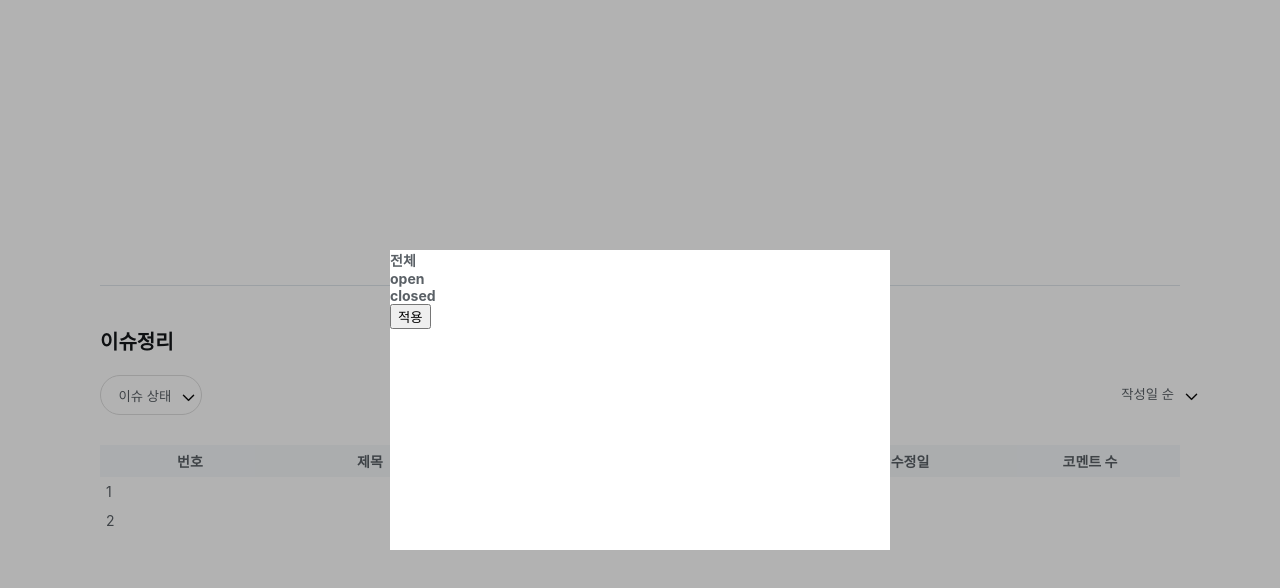
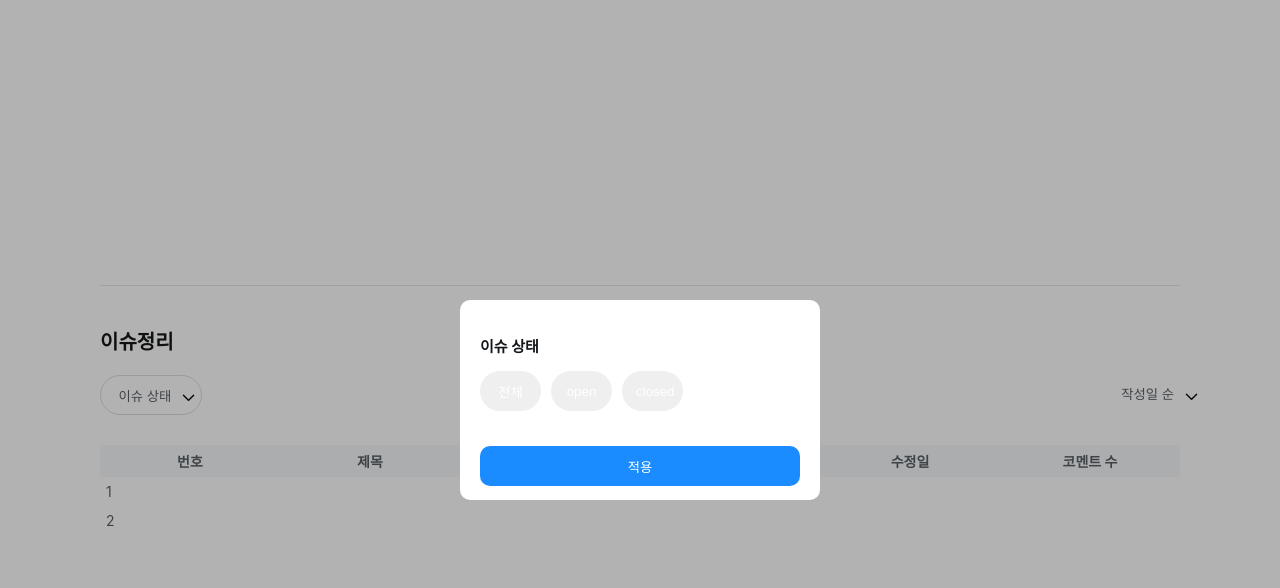
Before and after one commit to kimhaneui/Spacewalk, a React (Create React App) app in the folder my-react-app/: page /home in a window 1280 px wide. Both pictures are taken after a click on the button "이슈 상태". Shown: the top 588 px of the page. Built offline with nearby package versions, Linux system fonts and the light colour scheme.

Commit message:
Feat: SortModal&button style-component add

```diff
--- a/my-react-app/src/Home.tsx
+++ b/my-react-app/src/Home.tsx
@@ -20,10 +20,10 @@ const Home: React.FC = () => {
     setSortModalOpen(true);
   };
   const closeFilterModal = (id: any) => {
-    setFilterModalOpen(false)
+    setFilterModalOpen(false);
   };
   const closeSortModal = (id: any) => {
-    setSortModalOpen(false)
+    setSortModalOpen(false);
   };
   useEffect(() => {
     async function fetchData() {
--- /dev/null
+++ b/my-react-app/src/component/Button.tsx
@@ -0,0 +1,43 @@
+// Button.tsx
+import React from 'react';
+import './component.css';
+
+interface ButtonProps {
+  onClick: () => void;
+  width?: string;
+  backgroundColor?: string;
+  color?: string;
+  borderRadius?: string;
+  className?: string;
+  children: React.ReactNode;
+}
+
+const Button: React.FC<ButtonProps> = ({
+  onClick,
+  className,
+  width,
+  borderRadius,
+  backgroundColor,
+  color,
+  children,
+}) => {
+  const buttonStyle: React.CSSProperties = {
+    width,
+    backgroundColor,
+    color: color || '#fff',
+  };
+  if (borderRadius) {
+    buttonStyle.borderRadius = borderRadius;
+  }
+  return (
+    <button
+      className={`modal-button ${className || ''}`}
+      style={buttonStyle}
+      onClick={onClick}
+    >
+      {children}
+    </button>
+  );
+};
+
+export default Button;
--- /dev/null
+++ b/my-react-app/src/component/component.css
@@ -0,0 +1,11 @@
+.modal-button {
+  width: 61px;
+  height: 40px;
+  padding: 10px 14px;
+  border-radius: 30px;
+  cursor: pointer;
+}
+button {
+  color: white;
+  border: none;
+}
--- a/my-react-app/src/modal/FilterModal.tsx
+++ b/my-react-app/src/modal/FilterModal.tsx
@@ -1,5 +1,6 @@
 // Modal.tsx
 import React, { useState } from 'react';
+import Button from '../component/Button';
 import './Modal.css';
 
 interface ModalProps {
@@ -8,25 +9,55 @@ interface ModalProps {
 }
 
 const Modal: React.FC<ModalProps> = ({ isOpen, onClose }) => {
-  const [checkedButton, setCheckedButton] = useState(null);
-
   const buttons = [
     { id: 1, text: '전체' },
     { id: 2, text: 'open' },
     { id: 3, text: 'closed' },
   ];
+  const [checkedButton, setCheckedButton] = useState(null);
+
+  const handleButtonClick = (buttonId: any) => {
+    setCheckedButton(buttonId);
+  };
+
   const buttonClick = () => {
     console.log(checkedButton, 'checkedButton');
     onClose(checkedButton);
   };
   return (
     <div className={`modal ${isOpen ? 'open' : ''}`} onClick={onClose}>
-      <div className='modal-content'>
-        {buttons.map((button) => (
-          <div key={button.text}>{button.text}</div>
-        ))}
-        <button onClick={() => buttonClick()}>적용</button>
-      </div>
+      {/* 모달 내용 */}
+      {isOpen && (
+        <div
+          className='modal-content'
+          onClick={(e) => e.stopPropagation()}
+        >
+          <div>
+            <p>이슈 상태</p>
+          </div>
+          <div className='button-container'>
+            {buttons.map((button) => (
+              <Button
+                key={button.text}
+                onClick={() => handleButtonClick(button.text)}
+                className={checkedButton === button.text ? 'checked' : ''}
+              >
+                {button.text}
+              </Button>
+            ))}
+          </div>
+          <div className='confirm-btn'>
+            <Button
+              backgroundColor={'#1A8CFF'}
+              width={'320px'}
+              borderRadius={'10px'}
+              onClick={() => buttonClick()}
+            >
+              적용
+            </Button>
+          </div>
+        </div>
+      )}
     </div>
   );
 };
--- a/my-react-app/src/modal/Modal.css
+++ b/my-react-app/src/modal/Modal.css
@@ -18,8 +18,29 @@
   visibility: visible;
   opacity: 1;
 }
-.modal-content{
-  width: 500px;
-  height: 300px;
-  background-color: white;
+.modal-content {
+  width: 320px;
+  height: 110px;
+  background-color: #fff;
+  border-radius: 10px;
+  justify-content: center;
+  color: #14171A;
+  padding: 20px 20px 70px;
 }
+.modal-content p{
+  font-size: 15px;
+}
+
+.button-container {
+  display: flex;
+  gap: 10px;
+  color: white;
+}
+.confirm-btn{
+  width: 100%;
+  text-align: center;
+  margin-top: 35px;
+}
+.checked{
+  background-color: #1A8CFF;
+}
--- a/my-react-app/src/modal/SortModal.tsx
+++ b/my-react-app/src/modal/SortModal.tsx
@@ -1,16 +1,30 @@
 // Modal.tsx
 import React from 'react';
 import './Modal.css';
+import Button from '../component/Button';
 
-interface FilterModalProps {
+interface SortModalProps {
   isOpen: boolean;
   onClose: (id: any) => void;
 }
 
-const FilterModal: React.FC<FilterModalProps> = ({ isOpen, onClose }) => {
+const SortModal: React.FC<SortModalProps> = ({ isOpen, onClose }) => {
+  const buttons = [
+    { id: 1, text: '작성일 순' },
+    { id: 2, text: '수정일 순' },
+    { id: 3, text: '코멘트 순' },
+  ];
   return (
-    <div className={`modal ${isOpen ? 'open' : ''}`} onClick={onClose}>?????</div>
+    <div className={`modal ${isOpen ? 'open' : ''}`} onClick={onClose}>
+      <div className='modal-content'>
+        {buttons.map((button) => (
+          <Button key={button.text} onClick={() => {}}>
+            {button.text}
+          </Button>
+        ))}
+      </div>
+    </div>
   );
 };
 
-export default FilterModal;
+export default SortModal;
```
